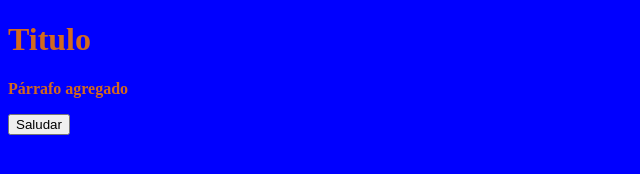
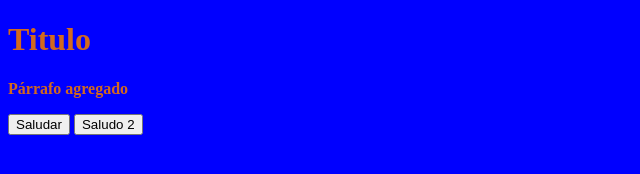
Before and after one commit to valle50/cursoGit, a plain HTML site: page index.html in a window 1280 px wide. Shown: the whole page, without its empty margins (0-640 px from the left). Drawn offline with Linux system fonts and the light colour scheme.

Commit message:
Agregar funcion saludo2 y boton rama2

```diff
--- a/index.html
+++ b/index.html
@@ -14,6 +14,7 @@
     <p>Párrafo agregado</p>
 
     <input type="button" value="Saludar" onclick="saludo()">
+    <input type="button" value="Saludo 2" onclick="saludo2()">
 
     <script src="js/javascript.js"></script>
 </body>
--- a/js/javascript.js
+++ b/js/javascript.js
@@ -1,3 +1,7 @@
 function saludo() {
     alert("hola mundo");
 }
+
+function saludo2() {
+    alert("holaaaa");
+}
```
